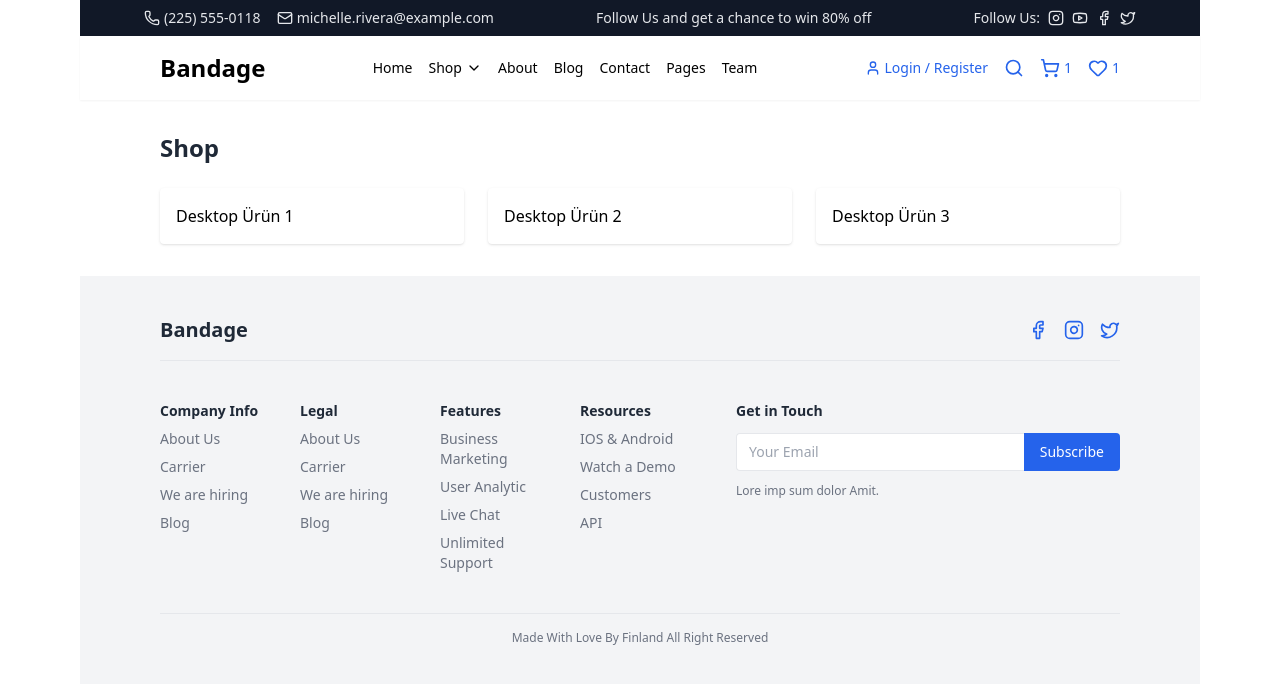
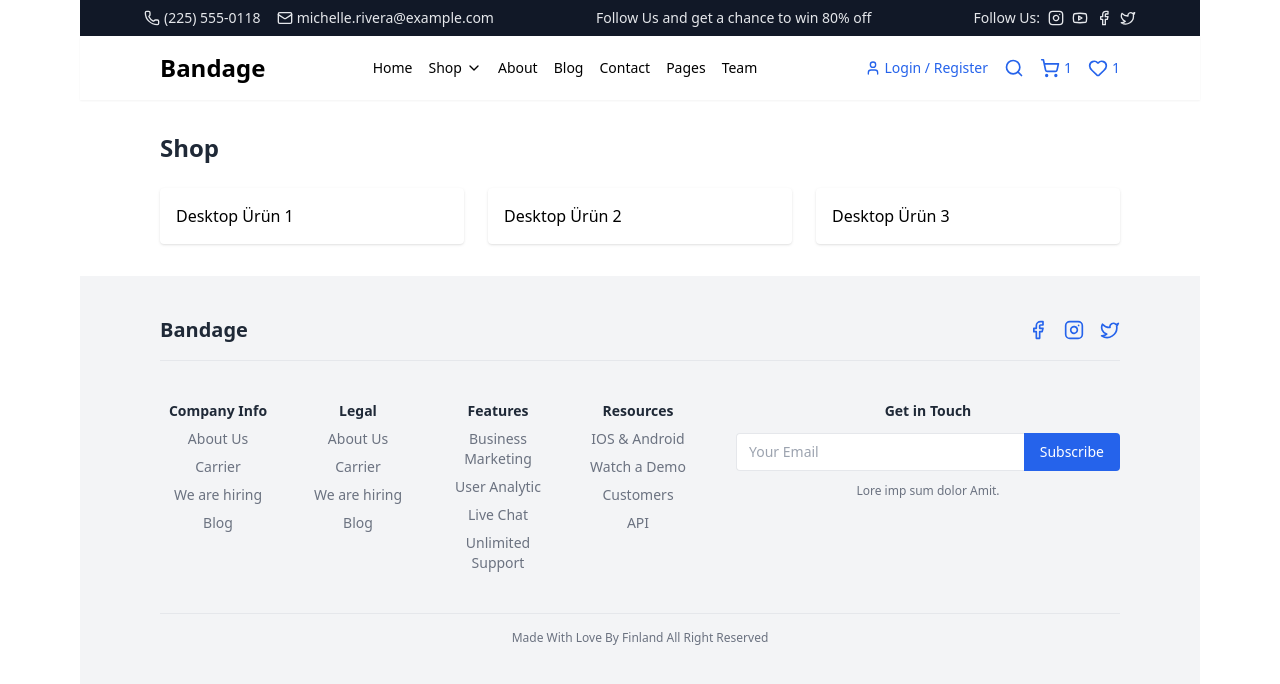
Before and after one commit to Heide-00/e-commerce, a React (Vite) app: page /shop in a window 1280 px wide. Shown: the top 684 px of the page. Built offline with nearby package versions, Linux system fonts and the light colour scheme.

Commit message:
Update Footer.jsx
Footer.jsx

```diff
--- a/src/layout/Footer.jsx
+++ b/src/layout/Footer.jsx
@@ -2,8 +2,8 @@ import FooterContent from "../components/FooterContent";
 
 export default function Footer() {
   return (
-    <footer className="bg-gray-100">
-      <div className="max-w-screen-xl mx-auto px-4 sm:px-6 md:px-8 lg:px-16 xl:px-20 py-10">
+    <footer className="mt-auto bg-gray-100 w-full">
+      <div className="max-w-screen-xl mx-auto px-4 sm:px-6 md:px-8 lg:px-16 xl:px-20 py-10 text-center">
         <FooterContent />
       </div>
     </footer>
```
